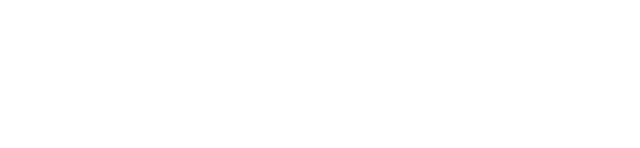
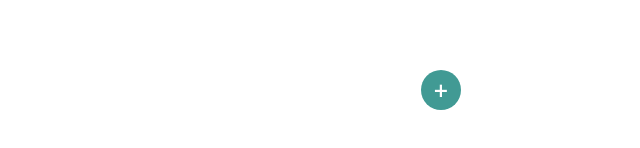
Before and after one commit to AlyonaMarycheva/globalavia-tickets, a React (Create React App) app: page / in a window 1280 px wide. Shown: the part 640-788 px from the top of the page, without its empty margins (319-959 px from the left). Built offline with nearby package versions, Linux system fonts and the light colour scheme.

Commit message:
add flight table, prepare layout for operator

```diff
--- /dev/null
+++ b/src/UI/FloatingButton/FloatingButton.js
@@ -0,0 +1,11 @@
+import classes from './FloatingButton.module.css';
+
+const FloatingButton = ({ onClick, children }) => {
+  return (
+    <div onClick={onClick} className={classes.floatingButton}>
+      {children}
+    </div>
+  )
+};
+
+export default FloatingButton;
--- /dev/null
+++ b/src/UI/FloatingButton/FloatingButton.module.css
@@ -0,0 +1,19 @@
+.floatingButton {
+  display: flex;
+  justify-content: center;
+  align-items: center;
+  width: 4rem;
+  height: 4rem;
+  font-size: 2.5rem;
+  color: white;
+  background-color: #419A94;
+  border-radius: 50%;
+  cursor: pointer;
+  position: fixed;
+  right: 50rem;
+  bottom: 5rem;
+}
+
+.floatingButton:hover {
+  background-color: #4cbbb4;
+}
--- /dev/null
+++ b/src/components/FlightTable/FlightTable.js
@@ -0,0 +1,30 @@
+import classes from './FlightTable.module.css';
+
+const FlightTable = ({ routes }) => {
+  return (
+    <table className={classes.flightTable}>
+      <tr>
+        <th>Город отправления</th>
+        <th>Город прибытия</th>
+        <th>Дата отправления</th>
+        <th>Дата прибытия</th>
+        <th>Стоимость билета</th>
+      </tr>
+      <tbody>
+        {
+          routes.map(r => <tr key={r.id}>
+            <td>{r.departureCity}</td>
+            <td>{r.arrivalCity}</td>
+            <td>{r.departureDate}</td>
+            <td>{r.arrivalDate}</td>
+            <td>{r.price}</td>
+          </tr>)
+        }
+      </tbody>
+
+    </table>
+  )
+};
+
+
+export default FlightTable;
--- /dev/null
+++ b/src/components/FlightTable/FlightTable.module.css
@@ -0,0 +1,15 @@
+.flightTable {
+  border-collapse: collapse;
+  border-radius: 10px;
+  color: #419A94;
+}
+
+.flightTable td, th {
+  padding: 1rem;
+  border: 1px solid #419A94;
+}
+
+.flightTable tr:hover {
+  background-color:#419A94;
+  color: white;
+}
--- a/src/components/Popup/Popup.js
+++ b/src/components/Popup/Popup.js
@@ -8,7 +8,7 @@ export const Popup = () => {
   return (
     <div className={classes.popup}>
       <div className={classes.container}>
-        <div className={classes.header}>Редактирование рейса</div>
+        <div className={classes.header}>Создание рейса</div>
           <div className={classes.item}>
             <Input placeholder="Откуда" />
           </div>
@@ -31,7 +31,7 @@ export const Popup = () => {
 
           <Input placeholder="Цена"/>
         </div>
-        <button>отправить</button>
+          <button>Создать рейс</button>
         </div>
     </div>
   )
--- a/src/containers/BookingPage/BookingPage.js
+++ b/src/containers/BookingPage/BookingPage.js
@@ -2,12 +2,16 @@ import { useState, useEffect } from 'react';
 import axios from 'axios';
 import Toolbar from '../Toolbar/Toolbar';
 import RouteList from '../../components/RouteList/RouteList';
+import FloatingButton from '../../UI/FloatingButton/FloatingButton';
+import FlightTable from '../../components/FlightTable/FlightTable';
 import Info from '../../components/Info/Info';
+import { Popup } from '../../components/Popup/Popup';
 
 const BookingPage = () => {
   const [ routes, setRoutes ] = useState([]);
   const [ sortingParameter, setSortingParameter ] = useState('departureDate');
   const [ requestConfig, setRequestConfig ] = useState({ params: {} });
+  const [ editingFlight, setEditingFlight ] = useState(false);
 
 
   const getRoutes = () => {
@@ -15,7 +19,7 @@ const BookingPage = () => {
     if (Object.keys(requestConfig.params).length) {
       console.log('performing request');
       axios
-      .get('https://globalaviaapi.azurewebsites.net/flights', requestConfig)
+      .get('https://globalaviaapi.azurewebsites.net/operator/flights', requestConfig)
       .then(response => {
         console.log(response)
         setRoutes(response.data);
@@ -24,6 +28,10 @@ const BookingPage = () => {
   };
 
   useEffect(getRoutes, [requestConfig]);
+
+  const handleAddFlightClick = () => {
+    setEditingFlight(true);
+  };
 
   const sortRoutes = (tickets) => {
     if (sortingParameter === 'duration' || sortingParameter === 'price') {
@@ -53,12 +61,26 @@ const BookingPage = () => {
   };
 
   const sortedRoutes = sortRoutes(routes);
+
+  // return (
+  //   <div className="app-container">
+  //     <Toolbar formRequestConfig={setRequestConfig} setSortingParameter={setSortingParameter} />
+  //     {Object.keys(requestConfig.params).length
+  //       ? <RouteList routes={sortedRoutes} />
+  //       : <Info />}
+  //   </div>
+  // );
+
   return (
     <div className="app-container">
+      {editingFlight
+        ? <Popup />
+        : null}
       <Toolbar formRequestConfig={setRequestConfig} setSortingParameter={setSortingParameter} />
       {Object.keys(requestConfig.params).length
-        ? <RouteList routes={sortedRoutes} />
+        ? <FlightTable routes={sortedRoutes} />
         : <Info />}
+      <FloatingButton onClick={handleAddFlightClick}>+</FloatingButton>
     </div>
   );
 };
```
